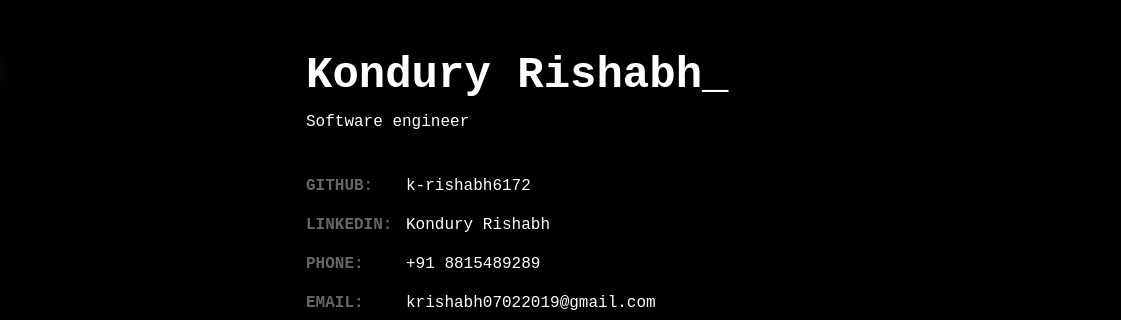
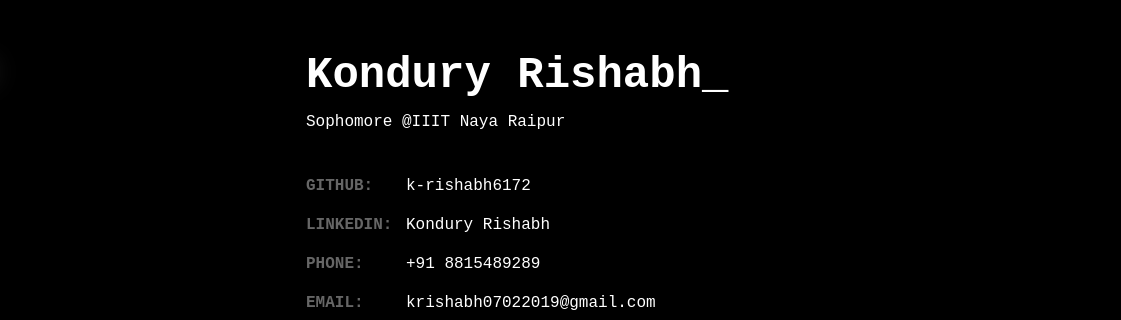
Before and after one commit to k-rishabh6172/k-rishabh6172.github.io, a plain HTML site: page index.html in a window 1280 px wide. Shown: the part 80-400 px from the top of the page, 159-1280 px from the left. Drawn offline with nearby package versions, Linux system fonts and the light colour scheme; a web font is replaced by a local one.

Commit message:
Update index.html

```diff
--- a/index.html
+++ b/index.html
@@ -76,7 +76,7 @@
                             </div>
                     <div class="col-md-8">
                         <p class="personal-profile__name">Kondury Rishabh_</p>
-                        <p class="personal-profile__work">Software engineer</p>
+                        <p class="personal-profile__work">Sophomore @IIIT Naya Raipur</p>
                         <div class="personal-profile__contacts">
                             <dl class="contact-list contact-list__opacity-titles">
                                 <dt>GitHub:</dt>
```
